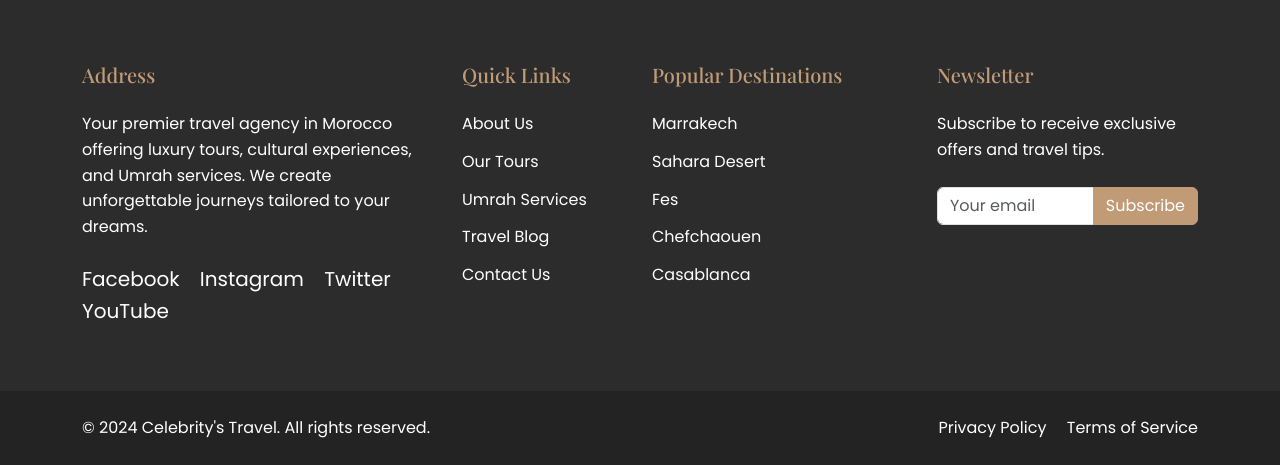
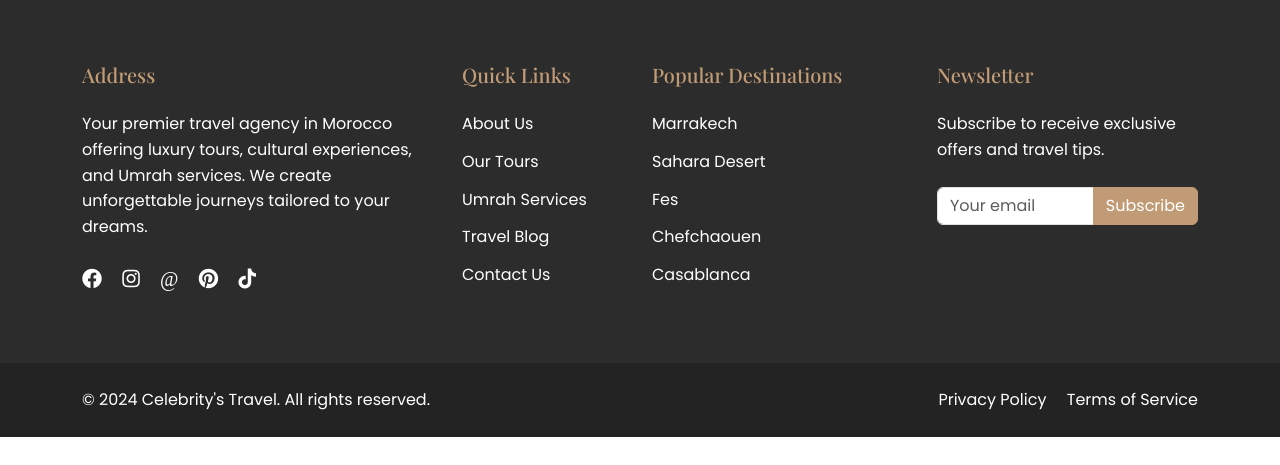
Before and after one commit to Soufiane-Majdar/celebritys_travel, a Django app: page /blog/ in a window 1280 px wide. Shown: the part 931-1396 px from the top of the page. After the commit the page ends 1368 px from the top, so only its background shows below. Run offline with Django 4.2, Linux system fonts and the light colour scheme; data that the repository does not hold is empty; some libraries are stand-ins or nearby versions.

Commit message:
new update

```diff
--- a/templates/base/base.html
+++ b/templates/base/base.html
@@ -317,10 +317,11 @@
                     <h5 class="footer-title" data-i18n="footer.address">{% trans "Address" %}</h5>
                     <p class="mb-4">{% trans "Your premier travel agency in Morocco offering luxury tours, cultural experiences, and Umrah services. We create unforgettable journeys tailored to your dreams." %}</p>
                     <div class="social-links">
-                        <a href="#" class="text-white me-3">{% trans "Facebook" %}</a>
-                        <a href="#" class="text-white me-3">{% trans "Instagram" %}</a>
-                        <a href="#" class="text-white me-3">{% trans "Twitter" %}</a>
-                        <a href="#" class="text-white">{% trans "YouTube" %}</a>
+                        <a href="https://www.facebook.com/profile.php?id=61570159072715" target="_blank" class="text-white me-3"><i class="fab fa-facebook"></i></a>
+                        <a href="https://www.instagram.com/celebritys.travel" target="_blank" class="text-white me-3"><i class="fab fa-instagram"></i></a>
+                        <a href="https://www.threads.net/@celebritys.travel" target="_blank" class="text-white me-3"><i class="fab fa-at"></i></a>
+                        <a href="https://www.pinterest.com/celebritys_travel/" target="_blank" class="text-white me-3"><i class="fab fa-pinterest"></i></a>
+                        <a href="https://www.tiktok.com/@celebritys.travel" target="_blank" class="text-white"><i class="fab fa-tiktok"></i></a>
                     </div>
                 </div>
                 <div class="col-lg-2 col-md-6">
```
Also changed, not shown: 17 other files.
